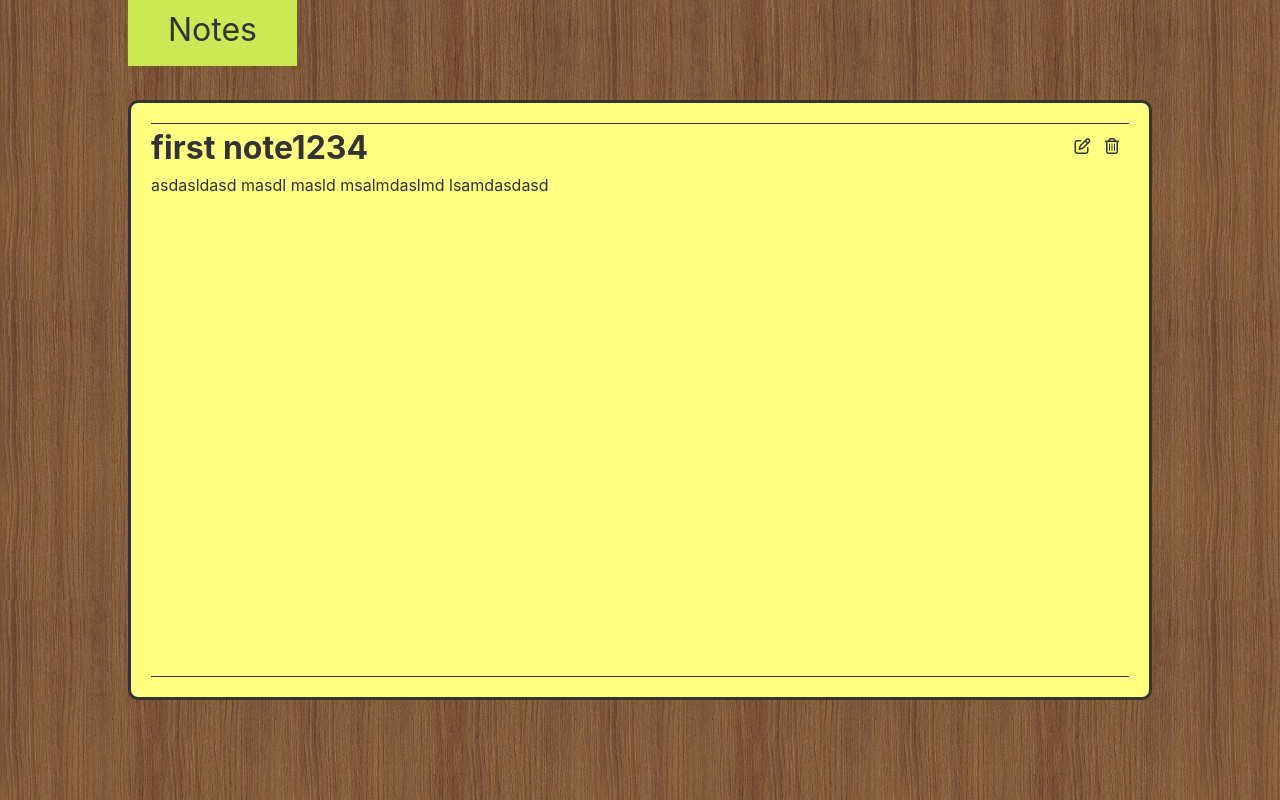
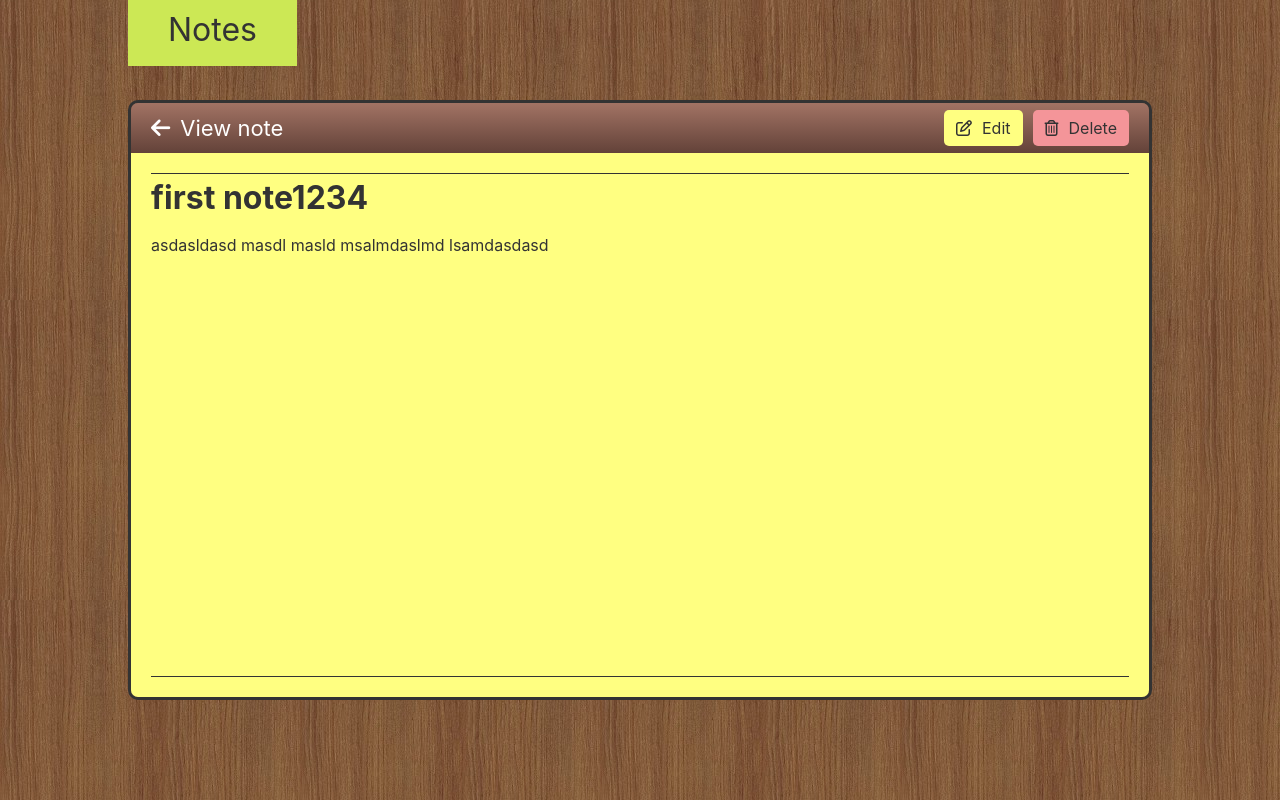
Before and after one commit to tchesa/django-notes, a Django app: page /1/ in a window 1280 px wide. Run offline with Django 3.2, Linux system fonts and the light colour scheme; data comes from the database, SQL or seed files in the repository; both versions use the stored data as it was after the commit; some libraries are stand-ins or nearby versions.

Commit message:
book header

```diff
--- a/src/static/main.css
+++ b/src/static/main.css
@@ -39,11 +39,76 @@ main {
 
 .book {
   height: calc(100vh - 200px);
+  border-radius: 10px;
   border: 3px solid #333;
-  border-radius: 10px;
   overflow: hidden;
+}
+
+.book .book-hd {
+  height: 50px;
+  background-image: linear-gradient(#A27364, #634239);
+  padding: 0 20px;
+  color: white;
+}
+
+.book .book-hd .title {
+  line-height: 50px;
+  font-size: 22px;
+}
+
+.book .book-hd .title a {
+  float: none;
+  color: white;
+  padding: 0;
+  margin: 0;
+}
+
+.book .book-hd .title a:hover {
+  color: white;
+}
+
+.book .book-hd a,
+.book .book-hd button {
+  color: #333;
+  display: inline-block;
+  float: right;
+  padding: 6px 12px;
+  margin: 7px 0;
+  border-radius: 5px;
+  text-decoration: none;
+  border: 0 none;
+}
+
+.book .book-hd a:hover,
+.book .book-hd button:hover {
+  color: black;
+}
+
+.book .book-hd a.mr {
+  margin-right: 10px;
+}
+
+.book .book-hd a i,
+.book .book-hd button i {
+  margin-right: 10px;
+}
+
+.book .book-hd .new {
+  background-color: #CCE855;
+}
+
+.book .book-hd .edit-btn {
+  background-color: #FFFF81;
+}
+
+.book .book-hd .delete {
+  background-color: #F49599;
+}
+
+.book .book-bd {
   padding: 20px;
   background-color: #FFFF81;
+  height: calc(100% - 50px);
 }
 
 input {
@@ -73,7 +138,7 @@ textarea::placeholder {
   margin-bottom: 0;
   border: 1px solid #333;
   border-radius: 5px;
-  height: calc(100% - 50px);
+  height: 100%;
   overflow-y: auto;
   overflow-x: hidden;
 }
@@ -81,12 +146,6 @@ textarea::placeholder {
 .book .notes-list li {
   position: relative;
   border-bottom: 1px solid #333;
-}
-
-.book .view .note-options {
-  position: absolute;
-  top: 0;
-  right: 0;
 }
 
 .book .notes-list li > .note-options {
@@ -139,10 +198,14 @@ textarea::placeholder {
   display: block;
   font-size: 20px;
   font-weight: bold;
-  width: calc(100% - 56px);
+  width: 100%;
   white-space: nowrap;
   overflow: hidden;
   text-overflow: ellipsis;
+}
+
+.book .notes-list li:hover .title {
+  width: calc(100% - 56px);
 }
 
 .book .notes-list li .content {
@@ -157,26 +220,25 @@ textarea::placeholder {
   border-bottom: 1px solid #333;
   height: 100%;
   position: relative;
+  max-height: 100%;
+  overflow-y: auto;
 }
 
 .book .view .title {
   font-size: 32px;
   display: block;
-  /* margin-bottom: 10px; */
+  margin-bottom: 10px;
   font-weight: bold;
-  width: calc(100% - 66px);
-  white-space: nowrap;
-  overflow: hidden;
-  text-overflow: ellipsis;
+  word-break: break-all;
 }
 
 .book .view .content {
   display: block;
   padding-top: 1px;
   white-space: pre-wrap;
-  overflow-y: auto;
+  /* overflow-y: auto; */
   padding-bottom: 10px;
-  max-height: calc(100% - 48px);
+  /* max-height: calc(100% - 48px); */
 }
 
 .book .edit {
@@ -218,8 +280,36 @@ textarea::placeholder {
   background-color: #ffff47;
 }
 
-.book .edit button[type=submit] {
+/* .book .edit button[type=submit] {
   position: absolute;
   pointer-events: none;
   opacity: 0;
+} */
+
+/* .book .new-button-container {
+  position: absolute;
+  right: 44px;
+  bottom: -83px;
+  height: 80px;
+  overflow: hidden;
+  width: 120px;
 }
+
+.book .new-button-container .new-btn {
+  display: inline-block;
+  background-color: #CCE855;
+  font-weight: bold;
+  padding: 40px 10px 10px;
+  position: relative;
+  top: -38px;
+  text-decoration: none;
+  color: #333;
+  left: 11px;
+  transform: rotate(-3deg);
+  transition: .3s;
+}
+
+.book .new-button-container .new-btn:hover {
+  top: -30px;
+  transform: rotate(0deg);
+} */
--- a/src/templates/view.html
+++ b/src/templates/view.html
@@ -4,17 +4,24 @@
 {% block content %}
 
 <div class='book'>
-  <div class='view'>
-    <div class='note-options'>
-      <a href='edit'>
-        <i class="far fa-edit"></i>
-      </a>
-      <a href='delete'>
-        <i class='far fa-trash-alt'></i>
-      </a>
+  <div class="book-hd">
+    <span class='title'>
+      <a href='/'>
+        <i class="fas fa-arrow-left"></i>
+      </a>View note
+    </span>
+    <a class='delete' href='delete'>
+      <i class='far fa-trash-alt'></i>Delete
+    </a>
+    <a class='edit-btn mr' href='edit'>
+      <i class="far fa-edit"></i>Edit
+    </a>
+  </div>
+  <div class="book-bd">
+    <div class='view'>
+      <span class='title'>{{ note.title }}</span>
+      <span class='content'>{{ note.content }}</span>
     </div>
-    <span class='title'>{{ note.title }}</span>
-    <span class='content'>{{ note.content }}</span>
   </div>
 </div>
 
```
Also changed, not shown: src/templates/edit.html (+10 -2 lines), src/templates/new.html (+10 -2 lines), src/templates/notes.html (+15 -2 lines), src/db.sqlite3, src/storage/forms.py.
